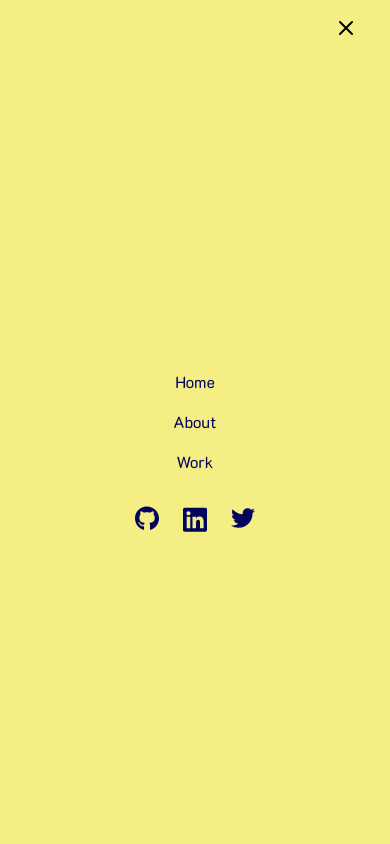
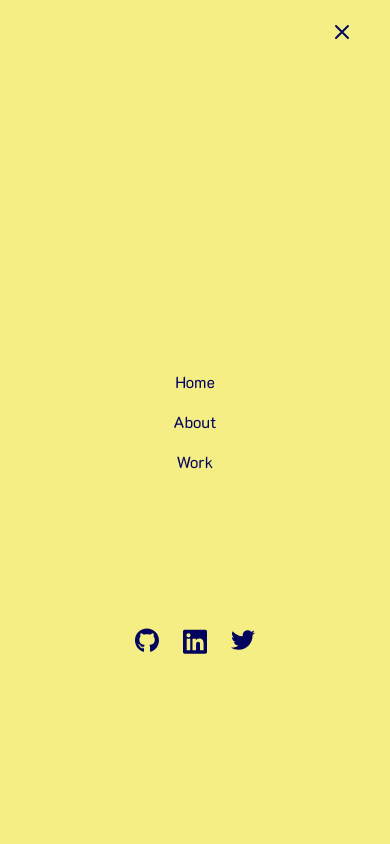
Before and after one commit to AbdulRehman-py/Portfolio-site, a React (Vite) app: page / in a window 390 px wide. Both pictures are taken after a click on the button "Toggle Navigation". Shown: the top 844 px of the page. Built offline with nearby package versions, Linux system fonts and the light colour scheme.

Commit message:
completed hambuger menu

```diff
--- a/src/Components/About.jsx
+++ b/src/Components/About.jsx
@@ -2,7 +2,7 @@ import React from "react";
 
 const About = () => {
   return (
-    <section className="flex flex-col  gap-10 py-[8rem] px-[4rem]  md:p-global pb-[4rem]">
+    <section id="about" className="flex flex-col  gap-10 py-[8rem] px-[4rem]  md:p-global pb-[4rem]">
 <div >
         <h2 className="text-darkyel font-bold  text-3xl md:text-5xl font-k2d mb-2 ">About</h2>
 
--- a/src/Components/Contact.jsx
+++ b/src/Components/Contact.jsx
@@ -3,8 +3,8 @@
 const Contact = () => {
 return (
     <section className="p-global rounded-lg shadow-lg mt-12 text-center">
-        <h2 className="text-darkyel font-bold md:text-5xl sm:text-3xl text-2xl font-k2d mb-4">Contact</h2>
-        <p className="text-blue1 font-mono text-[0.8rem] sm:text-lg mb-8 text-center">Get in touch with me:</p>
+        <h2 className="text-darkyel font-bold md:text-5xl exsmall:text-3xl text-2xl font-k2d mb-4">Contact</h2>
+        <p className="text-blue1 font-mono text-[0.8rem] exsmall:text-lg mb-8 text-center">Get in touch with me:</p>
         <form className="flex flex-col gap-4 items-center">
             <input
                 type="text"
@@ -18,8 +18,8 @@ return (
             />
             <textarea
                 placeholder="Your Message"
-                className="md:w-[500px] exsmall:w-[200px] sm:w-[350px] p-2  rounded-lg border border-blue1 focus:outline-none focus:ring-2 focus:ring-blue1 text-base"
-                rows="8"
+                className="md:w-[500px] exsmall:w-[350px] w-full p-2  rounded-lg border border-blue1 focus:outline-none focus:ring-2 focus:ring-blue1 text-base"
+                rows="6"
             ></textarea>
             <div className="flex flex-wrap gap-4 items-center justify-center md:gap-[8rem]">
                 <div className="flex items-center ">
--- a/src/Components/Hero.jsx
+++ b/src/Components/Hero.jsx
@@ -15,11 +15,13 @@ const Hero = () => {
           </span>
           <div className="flex flex-col gap-4 mt-8">
             <div>
+              <a href="/resume.pdf" download={true}>
               <button
-                className="bg-darkyel border-1-darkbrown outline-none rounded-lg font-mono text-darkbrown px-6 py-2"
+                className="bg-darkyel text-darkbrown font-mono font-bold  rounded-lg hover:bg-darkbrown  hover:text-darkyel transition duration-300 px-6 py-2"
               >
                 Resume
               </button>
+              </a>
             </div>
           </div>
         </div>
--- a/src/Components/Nav.jsx
+++ b/src/Components/Nav.jsx
@@ -1,34 +1,121 @@
-import { navLinks, socialLinks,  } from "../constants";
-import { useState } from "react";
+import { navLinks, socialLinks } from "../constants";
+import { useState, useEffect } from "react";
 
 const Nav = () => {
   const [isOpen, setIsOpen] = useState(false);
 
-  const handleclick = () => {
+  // Toggle the menu
+  const handleMenuToggle = () => {
     setIsOpen(!isOpen);
   };
 
+  // Close the menu when a link is clicked
+  const handleLinkClick = () => {
+    setIsOpen(false);
+  };
+
+  // Close the menu when the screen size is larger than the breakpoint
+  useEffect(() => {
+    const handleResize = () => {
+      if (window.innerWidth >= 768) {
+        setIsOpen(false); // Close the menu
+      }
+    };
+
+    window.addEventListener("resize", handleResize);
+    return () => {
+      window.removeEventListener("resize", handleResize);
+    };
+  }, []);
+
   return (
-    <header id="Home" className="flex md:px-[8rem] py-4 px-[2rem] exsmall:px-[4rem] ">
+    <header id="Home" className="flex md:px-[8rem] py-4 px-[2rem] exsmall:px-[4rem] relative z-10">
       <nav id="nav" className="flex w-full items-center justify-between">
-        <a href="#Home" className="text-[#03045E] font-k2d p-0 m-0  text-[1rem] font-bold ">Abdul Rehman</a>
-        <div className="md:hidden relative z-20">
-          <button onClick={handleclick}>
-            <svg className="w-6 h-6" fill="blue1" stroke="currentColor" viewBox="0 0 24 24" xmlns="http://www.w3.org/2000/svg">
-              <path strokeLinecap="round" strokeLinejoin="round" strokeWidth="2" d={isOpen ? "M6 18L18 6M6 6l12 12" : "M4 6h16M4 12h16m-7 6h7"}></path>
-            </svg>
+        {/* Logo */}
+        <a href="#Home" className="text-[#03045E] font-k2d p-0 m-0 text-[1rem] font-bold">
+          Abdul Rehman
+        </a>
+
+        {/* Hamburger Button */}
+        <div className="md:hidden z-50">
+          <button
+            className="relative w-8 h-8 flex items-center justify-center"
+            onClick={handleMenuToggle}
+            aria-label="Toggle Navigation"
+          >
+            {isOpen ? (
+              // Cross Icon
+              <svg
+                className="w-6 h-6"
+                fill="none"
+                stroke="#03045E" // Explicitly set stroke color for visibility
+                viewBox="0 0 24 24"
+                xmlns="http://www.w3.org/2000/svg"
+              >
+                <path
+                  strokeLinecap="round"
+                  strokeLinejoin="round"
+                  strokeWidth="2"
+                  d="M6 18L18 6M6 6l12 12"
+                ></path>
+              </svg>
+            ) : (
+              // Hamburger Icon
+              <svg
+                className="w-6 h-6"
+                fill="none"
+                stroke="#03045E" // Explicitly set stroke color for visibility
+                viewBox="0 0 24 24"
+                xmlns="http://www.w3.org/2000/svg"
+              >
+                <path
+                  strokeLinecap="round"
+                  strokeLinejoin="round"
+                  strokeWidth="2"
+                  d="M4 6h16M4 12h16m-7 6h7"
+                ></path>
+              </svg>
+            )}
           </button>
         </div>
-        <ul className={`fixed top-0  z-10 left-0 w-full h-full bg-darkyel flex flex-col items-center justify-center gap-4 transition-transform duration-300 ease-in-out ${isOpen ? 'translate-x-0' : 'translate-x-full'} md:static md:flex-row md:bg-transparent md:translate-x-0 md:flex`}>
+
+        {/* Navigation Links */}
+        <ul
+          className={`fixed top-0 left-0 w-full h-full bg-darkyel flex flex-col items-center justify-center gap-4 transition-transform duration-300 ease-in-out ${
+            isOpen ? "translate-x-0 z-20" : "-translate-x-full z-10"
+          } md:static md:flex-row md:bg-transparent md:translate-x-0 md:flex`}
+        >
           {navLinks.map((link, index) => (
             <li key={index}>
-              <a className="font-k2d text-blue1" href={link.href}>{link.label}</a>
+              <a
+                href={link.href}
+                className="font-k2d text-blue1"
+                onClick={handleLinkClick} // Close menu on link click
+              >
+                {link.label}
+              </a>
             </li>
           ))}
         </ul>
-        <div className={`${isOpen ? "flex flex-wrap gap-6 z-10 fixed pt-[12rem] top-0 right-0 w-full h-full items-center justify-center transition-all duration-500 ease-in-out" : "hidden md:flex gap-6 items-center"} transition-all duration-500 ease-in-out`}>
+
+        {/* Social Links */}
+        <div
+          className={`${
+            isOpen
+              ? "flex z-30 flex-wrap gap-6 fixed bottom-[12rem] left-1/2 transform -translate-x-1/2"
+              : "hidden md:flex gap-6 items-center"
+          }`}
+        >
           {socialLinks.map((link, index) => (
-            <a key={index} href={link.href} className="w-6 h-6 fill-blue1" aria-label={link.alt} dangerouslySetInnerHTML={{ __html: link.svg }}></a>
+            <a
+              key={index}
+              href={link.href}
+              target="_blank"
+              rel="noopener noreferrer"
+              className="w-6 h-6 fill-blue1"
+              aria-label={link.alt}
+              dangerouslySetInnerHTML={{ __html: link.svg }}
+            ></a>
           ))}
         </div>
       </nav>
--- a/src/Components/Work.jsx
+++ b/src/Components/Work.jsx
@@ -3,7 +3,7 @@ import { projects } from "../constants";
 
 const Work = () => {
   return (
-    <section className="py-[4rem] px-[4rem]  md:p-global">
+    <section id="Work" className="py-[4rem] px-[4rem]  md:p-global">
       <div>
         <h2 className="font-mono text-blue1 m-0 md:text-6xl exsmall:text-3xl text-2xl font-semibold">
           <span>My</span>
--- a/src/constants/index.js
+++ b/src/constants/index.js
@@ -23,7 +23,7 @@ export const socialLinks = [
   {
     svg: `<svg xmlns="http://www.w3.org/2000/svg" viewBox="0 0 512 512"><!--!Font Awesome Free 6.7.2 by @fontawesome - https://fontawesome.com License - https://fontawesome.com/license/free Copyright 2025 Fonticons, Inc.--><path d="M459.4 151.7c.3 4.5 .3 9.1 .3 13.6 0 138.7-105.6 298.6-298.6 298.6-59.5 0-114.7-17.2-161.1-47.1 8.4 1 16.6 1.3 25.3 1.3 49.1 0 94.2-16.6 130.3-44.8-46.1-1-84.8-31.2-98.1-72.8 6.5 1 13 1.6 19.8 1.6 9.4 0 18.8-1.3 27.6-3.6-48.1-9.7-84.1-52-84.1-103v-1.3c14 7.8 30.2 12.7 47.4 13.3-28.3-18.8-46.8-51-46.8-87.4 0-19.5 5.2-37.4 14.3-53 51.7 63.7 129.3 105.3 216.4 109.8-1.6-7.8-2.6-15.9-2.6-24 0-57.8 46.8-104.9 104.9-104.9 30.2 0 57.5 12.7 76.7 33.1 23.7-4.5 46.5-13.3 66.6-25.3-7.8 24.4-24.4 44.8-46.1 57.8 21.1-2.3 41.6-8.1 60.4-16.2-14.3 20.8-32.2 39.3-52.6 54.3z"/></svg>`,
     alt: "twitter",
-    href: "https://x.com/pew24039847"
+    href: "https://x.com/pew24039847",
   },
 ];
 
--- a/src/index.css
+++ b/src/index.css
@@ -16,3 +16,7 @@ body {
 
 
 }
+
+html {
+    scroll-behavior: smooth;
+  }
```
Also changed, not shown: 1 other file (tests, documents, lock files or other folders).
